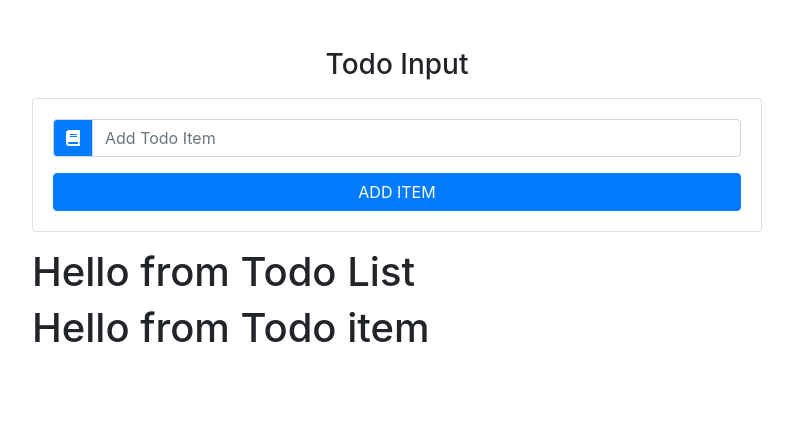
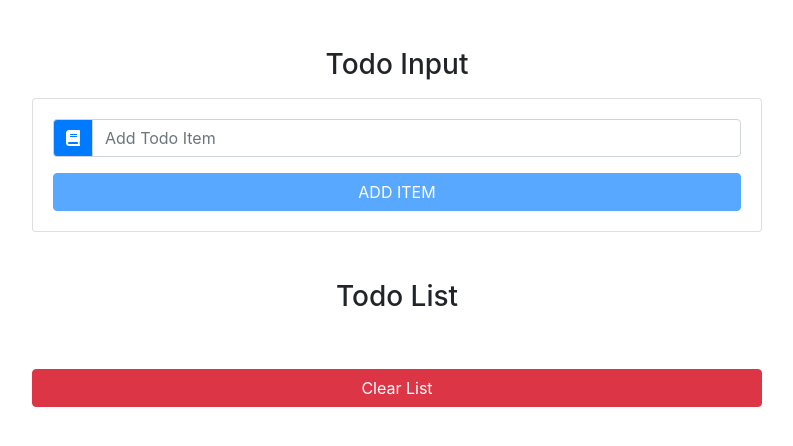
Before and after one commit to imjoymhnt/React-Todo, a React (Create React App) app: page / in a window 1280 px wide. Shown: the top 446 px of the page, without its empty margins (243-1036 px from the left). Built offline with nearby package versions, Linux system fonts and the light colour scheme.

Commit message:
Created the delete and edit todo functionality

```diff
--- a/src/App.js
+++ b/src/App.js
@@ -31,13 +31,27 @@
     });
   };
   handleDelete = (id) => {
-    console.log("handle Delete");
+    const newItems = this.state.items.filter((item) => item.id !== id);
+    this.setState({
+      items: newItems,
+    });
   };
+
+  handleEdit = (id) => {
+    const filteredItem = this.state.items.filter((item) => item.id !== id);
+    const selectedItem = this.state.items.find((item) => item.id === id);
+    this.setState({
+      items: filteredItem,
+      item: selectedItem.title,
+      id: id,
+      editItem: true,
+    });
+  };
+
   clearList = () => {
-    console.log("Clear List");
-  };
-  handleEdit = () => {
-    console.log("Handle Edit");
+    this.setState({
+      items: [],
+    });
   };
   render() {
     return (
--- a/src/components/TodoInput.js
+++ b/src/components/TodoInput.js
@@ -20,8 +20,16 @@
               onChange={handleChange}
             />
           </div>
-          <button type="submit" className="btn btn-block btn-primary mt-3">
-            ADD ITEM
+          <button
+            type="submit"
+            disabled={item ? false : true}
+            className={
+              editItem
+                ? "btn btn-block btn-success mt-3"
+                : "btn btn-block btn-primary mt-3"
+            }
+          >
+            {editItem ? "EDIT ITEM" : "ADD ITEM"}
           </button>
         </form>
       </div>
--- a/src/components/TodoItem.js
+++ b/src/components/TodoItem.js
@@ -2,10 +2,19 @@
 
 export default class TodoItem extends Component {
   render() {
+    const { title, handleEdit, handleDelete } = this.props;
     return (
-      <div>
-        <h1>Hello from Todo item</h1>
-      </div>
+      <li className="list-group-item text-capitalize d-flex justify-content-between my-2">
+        <h6>{title}</h6>
+        <div className="todo-icon">
+          <span className="mx-2 text-success" onClick={handleEdit}>
+            <i className="fas fa-pen"></i>
+          </span>
+          <span className="mx-2 text-danger" onClick={handleDelete}>
+            <i className="fas fa-trash"></i>
+          </span>
+        </div>
+      </li>
     );
   }
 }
--- a/src/components/TodoList.js
+++ b/src/components/TodoList.js
@@ -3,11 +3,26 @@
 
 export default class TodoList extends Component {
   render() {
+    const { items, clearList, handleDelete, handleEdit } = this.props;
     return (
-      <div>
-        <h1>Hello from Todo List</h1>
-        <Item />
-      </div>
+      <ul className="list-group my-5">
+        <h3 className="text-center">Todo List</h3>
+        {items.map((item) => (
+          <Item
+            key={item.id}
+            title={item.title}
+            handleDelete={() => handleDelete(item.id)}
+            handleEdit={() => handleEdit(item.id)}
+          />
+        ))}
+        <button
+          type="button"
+          className="btn btn-danger btn-block mt-5"
+          onClick={clearList}
+        >
+          Clear List
+        </button>
+      </ul>
     );
   }
 }
```
Also changed, not shown: 1 other file (tests, documents, lock files or other folders).
